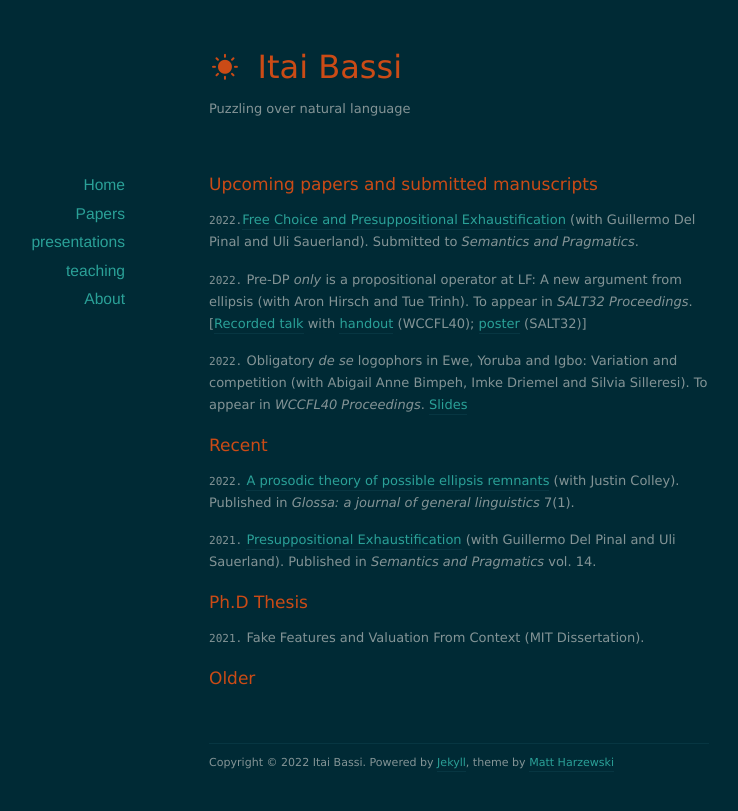
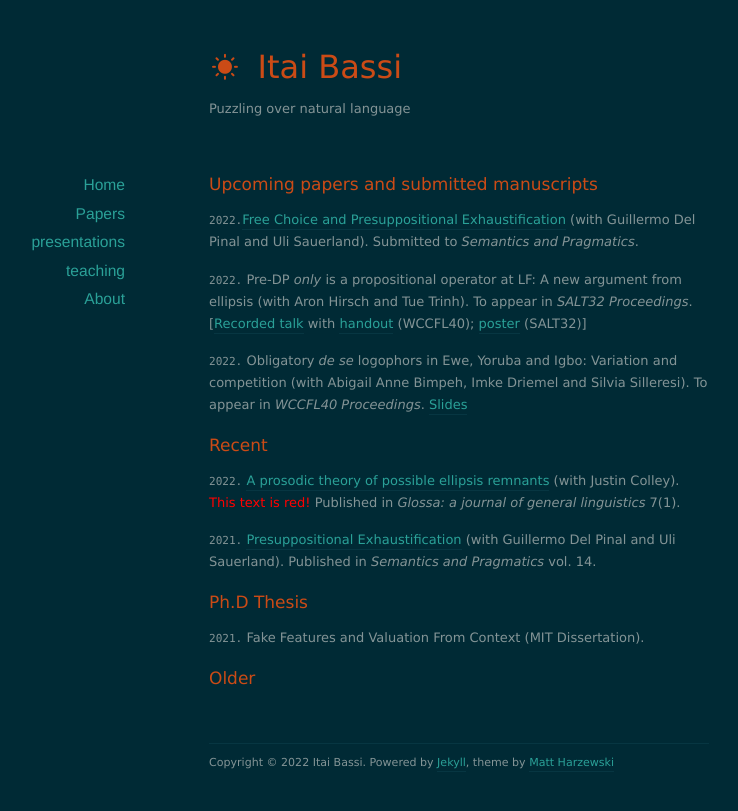
Before and after one commit to itaibassi/itaibassi.github.io, a Jekyll site: the page built from papers/index.markdown, in a window 1280 px wide. Shown: the top 811 px of the page, without its empty margins (181-919 px from the left). Built offline with Jekyll 4.4.1, drawn with Linux system fonts in a browser that asks for light colours; nearby versions of some CDN libraries.

Commit message:
Update index.markdown

```diff
--- a/papers/index.markdown
+++ b/papers/index.markdown
@@ -22,7 +22,7 @@ title: Papers
 # Recent
 
 
-`2022.` [A prosodic theory of possible ellipsis remnants](https://www.glossa-journal.org/article/id/5747/) (with Justin Colley). Published in *Glossa: a journal of general linguistics* 7(1).
+`2022.` [A prosodic theory of possible ellipsis remnants](https://www.glossa-journal.org/article/id/5747/) (with Justin Colley). <font color="red">This text is red!</font> Published in *Glossa: a journal of general linguistics* 7(1).
 
 `2021.` [Presuppositional Exhaustification](https://semprag.org/index.php/sp/article/view/sp.14.11) (with Guillermo Del Pinal and Uli Sauerland). Published in *Semantics and Pragmatics* vol. 14.
 
```
